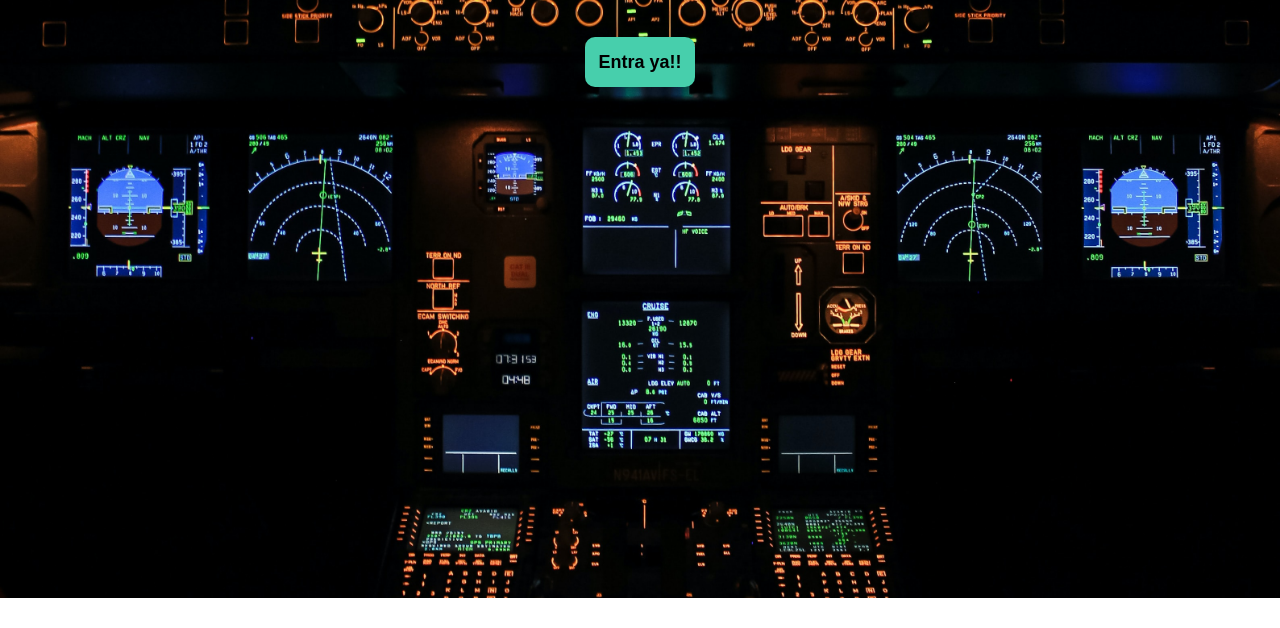
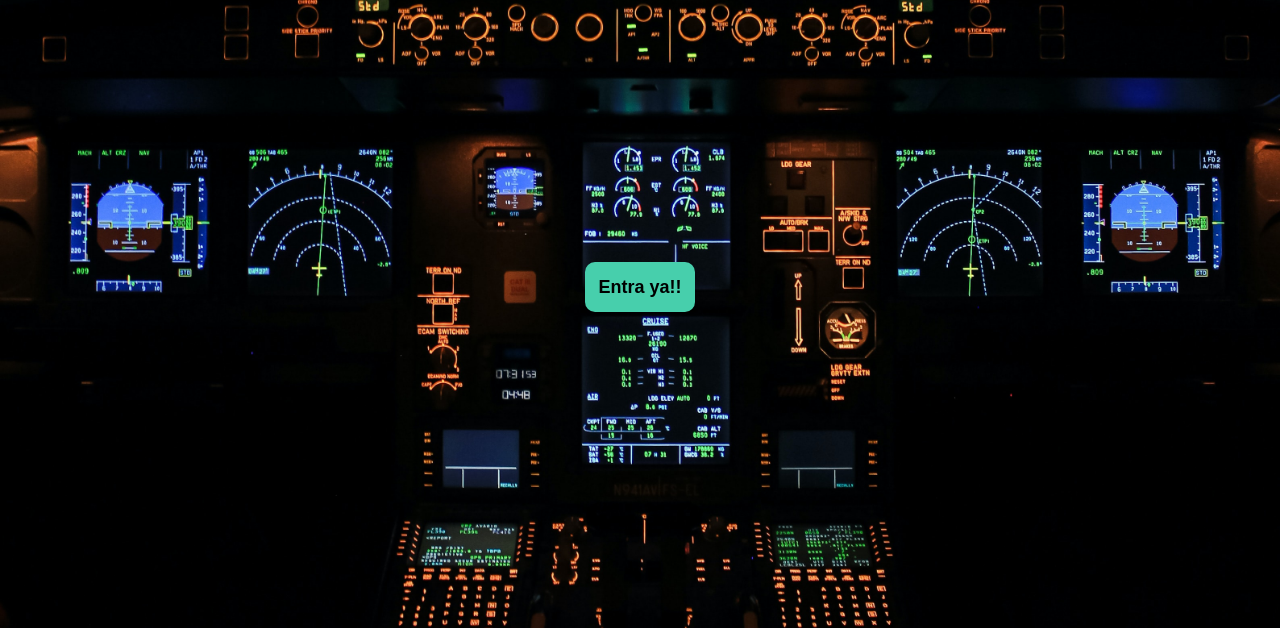
Before and after one commit to geanreyess/geanreyess.github.io, a website: page index.html in a window 1280 px wide. Shown: the part 342-970 px from the top of the page. Before the commit the page ends 800 px from the top, so only its background shows below. Drawn offline with Linux system fonts and the light colour scheme.

Commit message:
Se culmino de arreglar el index.html

```diff
--- a/css/main.css
+++ b/css/main.css
@@ -18,11 +18,8 @@ a {
     color: black;
 }
 .home-body {
-    position: fixed;
-    top: 0;
-    bottom: 0;
-    left: 0;
-    right: 0;
+    width: 100%;
+    height: 100vh;
 }
 .grid-container {
     max-width: 980px;
@@ -82,17 +79,19 @@ nav .profile-link a {
 .home-main {
     display: grid;
     grid-template-columns: 1fr 4fr 1fr;
-    height: 100%;
+    width: 100%;
+    height: auto;
     background-image: url('../assets/img/code-main.jpg');
     background-position: center;
     background-repeat: no-repeat;
     background-size: cover;
 }
 .home-main section {
+
     display: grid;
     grid-column: 2;
     justify-items: center;
-    height: 350px;
+    height: 100vh;
     margin-top: 30px;
 }
 .home-main-text {
@@ -104,6 +103,7 @@ nav .profile-link a {
     text-align: center;
 }
 .home-main-button {
+
     width: 110px;
     height: 50px;
     background:#47cfac;
```
Also changed, not shown: css/media-queries.css (+200 -1 lines).
